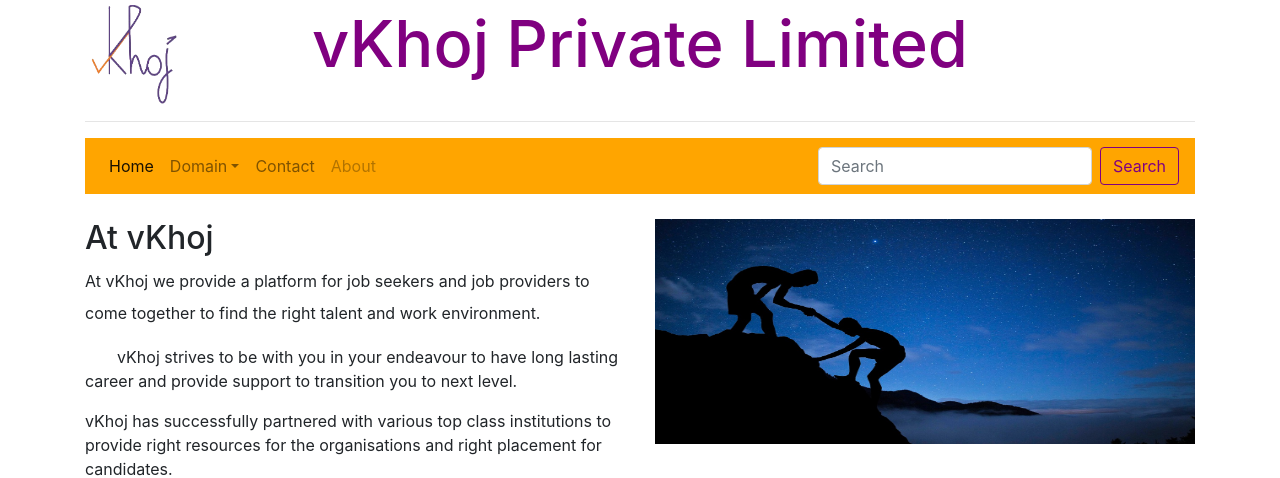
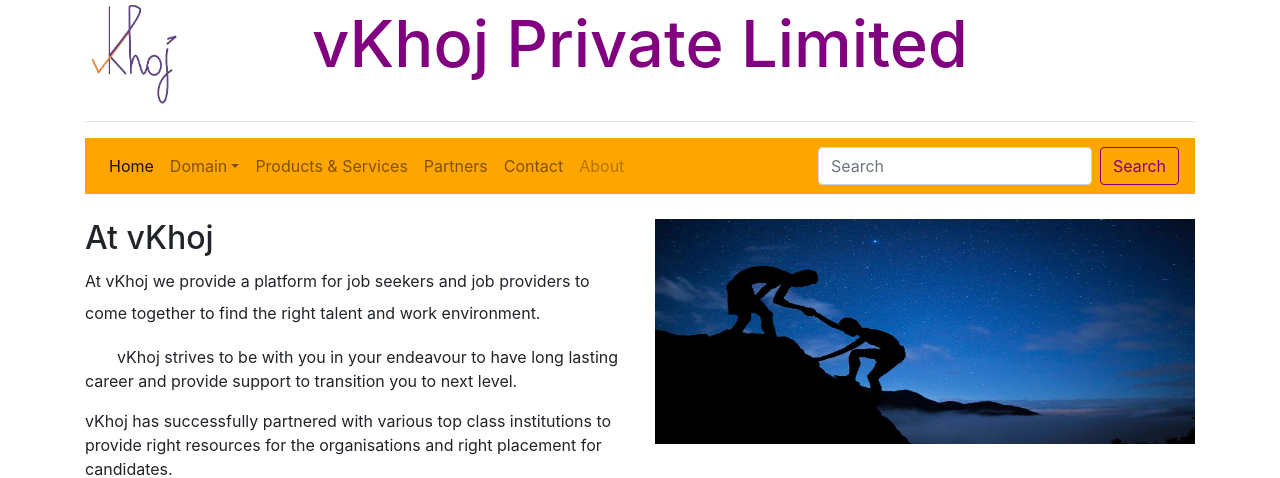
Before and after one commit to vKhoj/vkhoj.github.io, a plain HTML site: page index.html in a window 1280 px wide. Shown: the top 478 px of the page. Drawn offline with nearby package versions, Linux system fonts and the light colour scheme.

Commit message:
Added menu Items to index.html

```diff
--- a/index.html
+++ b/index.html
@@ -59,7 +59,13 @@
           <a class="dropdown-item" href="#">BFSI</a>
         </div>
       </li>
-        <li class="nav-item">
+      <li class="nav-item">
+        <a class="nav-link" href="#">Products & Services</a>
+      </li>
+      <li class="nav-item">
+        <a class="nav-link" href="#">Partners</a>
+      </li>
+      <li class="nav-item">
         <a class="nav-link" href="contact.html">Contact</a>
       </li>
       <li class="nav-item">
```
Also changed, not shown: contact.html (+3 -3 lines).
